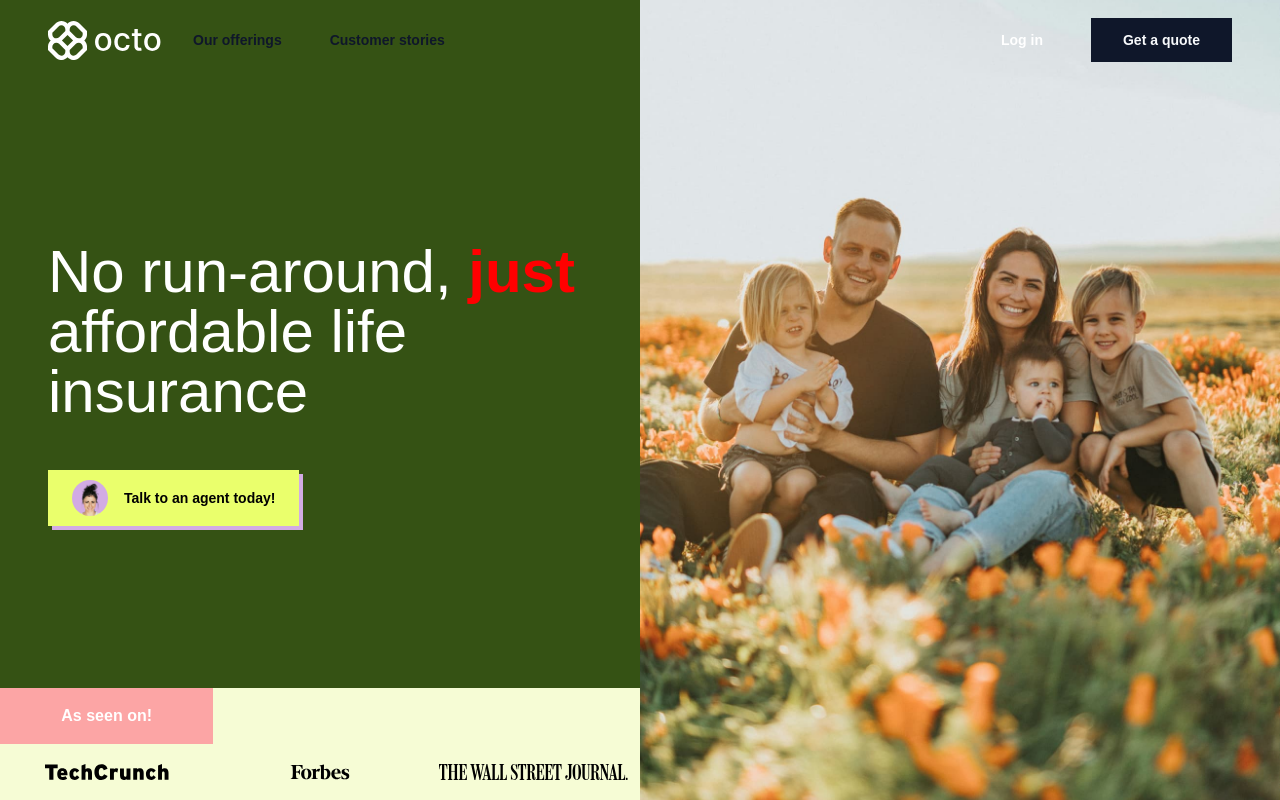
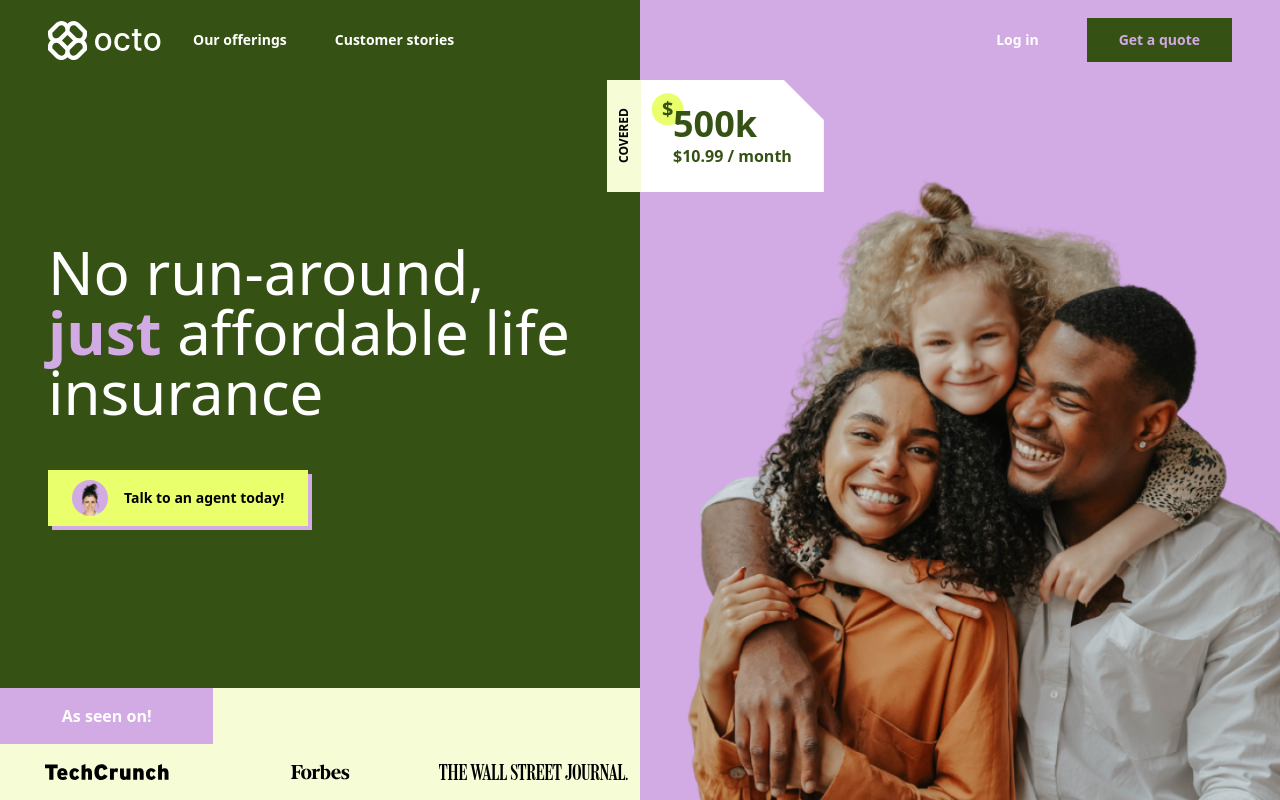
Before and after one commit to AFPedreros/brandgestic-hero, a React (Vite) app: page / in a window 1280 px wide. Built offline with nearby package versions, Linux system fonts and the light colour scheme.

Commit message:
Fix colors

```diff
--- a/src/App.tsx
+++ b/src/App.tsx
@@ -1,12 +1,17 @@
 import { Header } from "@/components/header";
 import { Hero } from "@/components/hero";
 import { HeroImage } from "@/components/hero-image";
-import { HeroFooter } from "./components/hero-footer";
+import { HeroFooter } from "@/components/hero-footer";
+import { PriceTag } from "@/components/price-tag";
 
 function App() {
   return (
     <div className="relative flex-col flex h-screen w-full">
       <HeroImage />
+
+      <div className="absolute top-20 left-1/2 -translate-x-[33px] z-30">
+        <PriceTag />
+      </div>
 
       <Header />
 
--- a/src/components/hero-footer.tsx
+++ b/src/components/hero-footer.tsx
@@ -6,7 +6,7 @@ export function HeroFooter() {
   return (
     <div className="flex flex-col w-full bg-[#F6FCD5]">
       <div className="grid grid-cols-3 h-14 w-1/2">
-        <div className="col-span-1 h-full justify-center flex items-center bg-red-300">
+        <div className="col-span-1 h-full justify-center flex items-center bg-[#D2ABE4]">
           <p className="font-bold">As seen on!</p>
         </div>
       </div>
--- a/src/components/hero-image.tsx
+++ b/src/components/hero-image.tsx
@@ -1,12 +1,17 @@
 export function HeroImage() {
   return (
     <div
-      className="absolute top-0 h-full right-0 w-1/2 z-30 hidden md:flex"
-      style={{
-        backgroundImage: "url(/images/background.jpg)",
+      className="absolute bg-[#D2ABE4] top-0 h-full right-0 w-1/2  hidden md:flex"
+
+    >
+
+      <div className="w-full h-full z-40" style={{
+        backgroundImage: "url(/images/background-hero.png)",
         backgroundSize: "cover",
         backgroundPosition: "center",
-      }}
-    />
+      }}>
+
+      </div>
+    </div>
   );
 }
--- /dev/null
+++ b/src/components/price-tag.tsx
@@ -0,0 +1,25 @@
+export function PriceTag() {
+  return (
+    <div
+      className="w-fit relative bg-white flex"
+      style={{
+        clipPath:
+          "polygon(12px 0%, calc(100% - 40px) 0%, 100% 40px, 100% 100%, calc(100% - 12px) 100%, 12px 100%, 0px 100%, 0px 0px)",
+      }}
+    >
+      <div
+        className="rotate-180 text-center font-black p-2 uppercase text-[12px] bg-[#F6FCD5] text-black"
+        style={{ writingMode: "vertical-rl" }}
+      >
+        Covered
+      </div>
+      <div className="flex relative py-6 px-8 flex-col">
+        <div className="absolute text-center -translate-y-1/3 -translate-x-2/3 flex items-center justify-center rounded-full font-black top-6 left-8 size-8 text-xl bg-[#EAFF6C] text-background">
+          $
+        </div>
+        <span className="text-background z-40 font-black text-4xl">500k</span>
+        <span className="text-background font-bold">$10.99 / month</span>
+      </div>
+    </div>
+  );
+}
--- a/src/components/ui/button.tsx
+++ b/src/components/ui/button.tsx
@@ -9,7 +9,7 @@ const buttonVariants = cva(
   {
     variants: {
       variant: {
-        default: "bg-primary text-primary-foreground hover:bg-primary/90",
+        default: "bg-background text-secondary hover:bg-background/90",
         destructive:
           "bg-destructive text-destructive-foreground hover:bg-destructive/90",
         outline:
@@ -17,7 +17,7 @@ const buttonVariants = cva(
         secondary:
           "bg-secondary text-secondary-foreground hover:bg-secondary/80",
         ghost: "hover:bg-accent hover:text-accent-foreground",
-        link: "text-primary underline-offset-4 hover:underline",
+        link: "text-white underline-offset-4 hover:underline",
       },
       size: {
         default: "h-10 px-4 py-2",
--- a/src/index.css
+++ b/src/index.css
@@ -1,3 +1,5 @@
+@import url("https://fonts.googleapis.com/css2?family=Montserrat:wght@100;200;300;400;500;600;700;800&display=swap");
+
 @tailwind base;
 @tailwind components;
 @tailwind utilities;
@@ -9,15 +11,12 @@
   min-width: 0;
 }
 
-body {
-  font-family: "Montserrat", sans-serif;
-  font-size: 16px;
+.title-accent {
+  color: #d2abe4;
+  font-weight: bold;
 }
 
-.title-accent {
-  color: red;
-  font-weight: bold;
-}
+
 
 @layer base {
   :root {
@@ -33,14 +32,14 @@ body {
     --primary: 222.2 47.4% 11.2%;
     --primary-foreground: 210 40% 98%;
 
-    --secondary: 210 40% 96.1%;
-    --secondary-foreground: 222.2 47.4% 11.2%;
+    --secondary: 281 51% 78%;
+    --secondary-foreground: 0 0% 0%;
 
     --muted: 210 40% 96.1%;
     --muted-foreground: 215.4 16.3% 46.9%;
 
-    --accent: 210 40% 96.1%;
-    --accent-foreground: 222.2 47.4% 11.2%;
+    --accent: 69 100% 71%;
+    --accent-foreground: 0 0% 0%;
 
     --destructive: 0 84.2% 60.2%;
     --destructive-foreground: 210 40% 98%;
@@ -87,6 +86,9 @@ body {
   * {
     @apply border-border;
   }
+  html {
+    font-family: Montserrat, system-ui sans-serif;
+  }
   body {
     @apply bg-background text-foreground;
   }
```
Also changed, not shown: public/images/background-hero.png (added), public/images/background.jpg (deleted).
